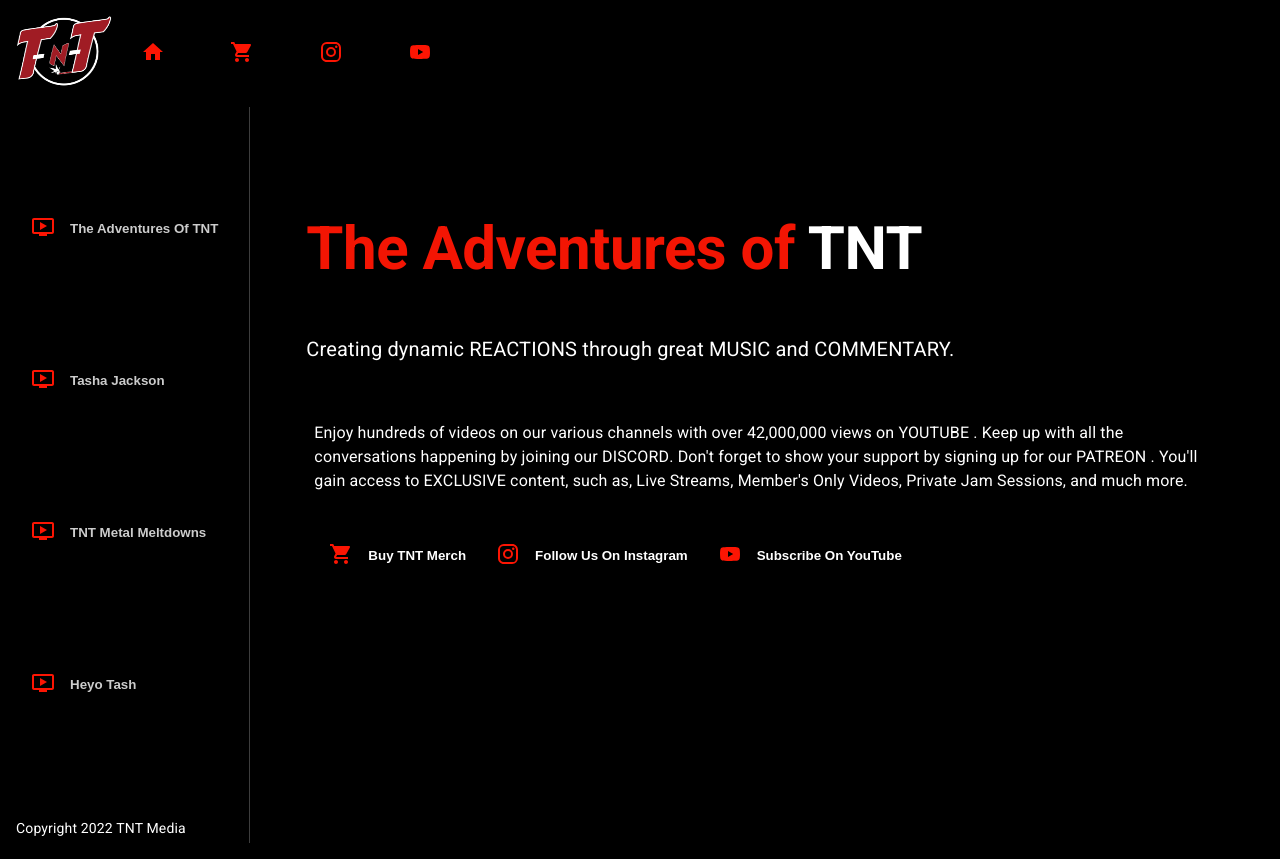
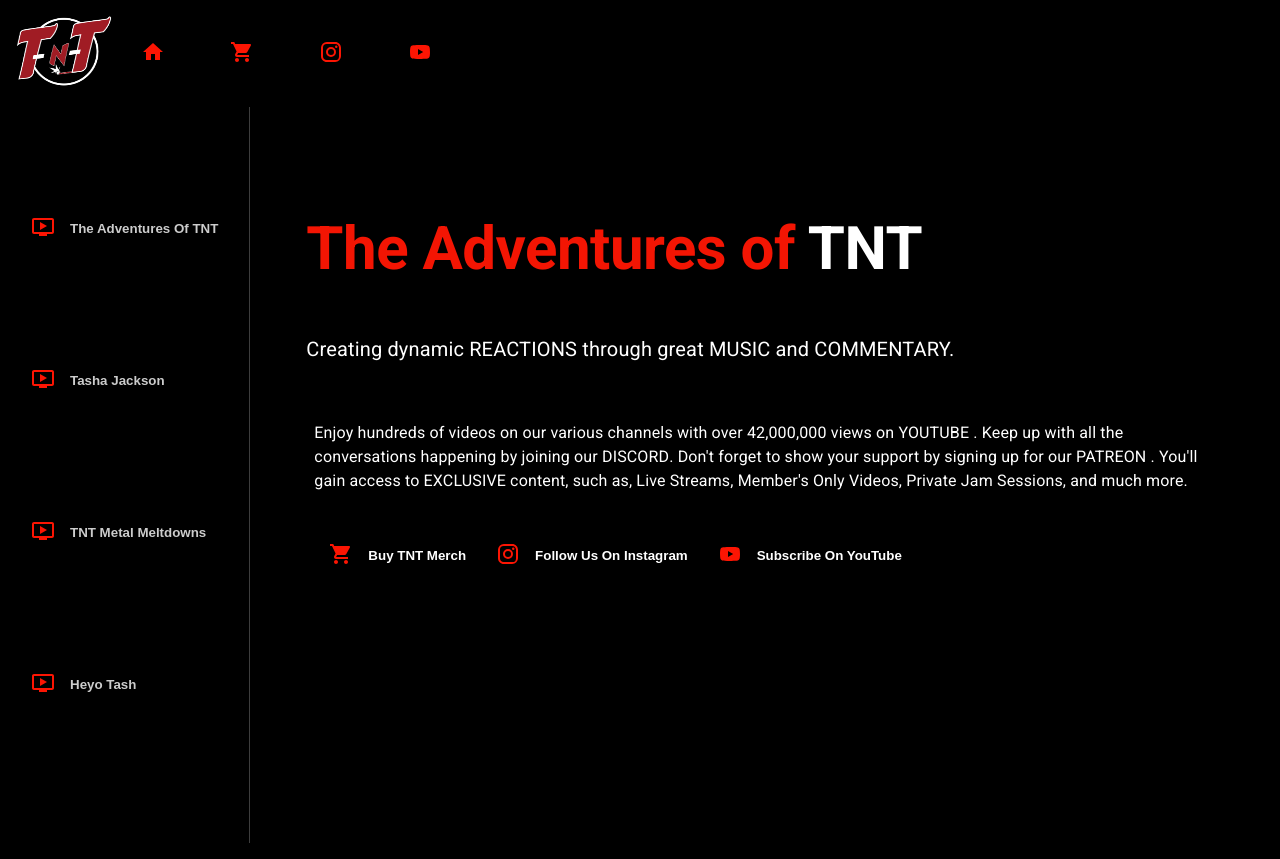
Before and after one commit to Umteln/Media-Application, a React (Create React App) app: page / in a window 1280 px wide. Built offline with nearby package versions, Linux system fonts and the light colour scheme; no server answers.

Commit message:
removed typography

```diff
--- a/src/components/Feed.js
+++ b/src/components/Feed.js
@@ -44,14 +44,6 @@
 					selectedID={selectedID}
 					setSelectedID={setSelectedID}
 				/>
-
-				<Typography
-					className='copyright'
-					variant='body2'
-					sx={{ mt: 1.5, color: '#ffff' }}
-				>
-					Copyright 2022 TNT Media
-				</Typography>
 			</Box>
 
 			<Box
```
